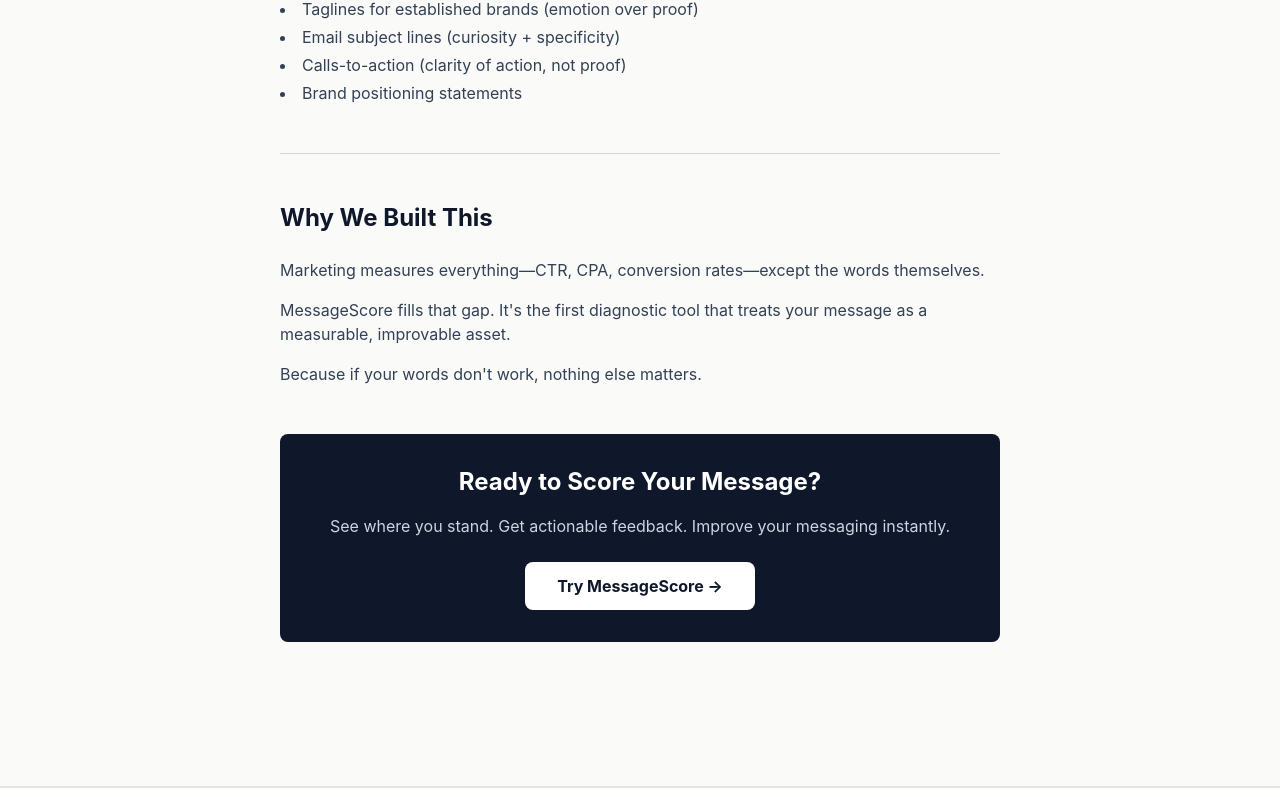
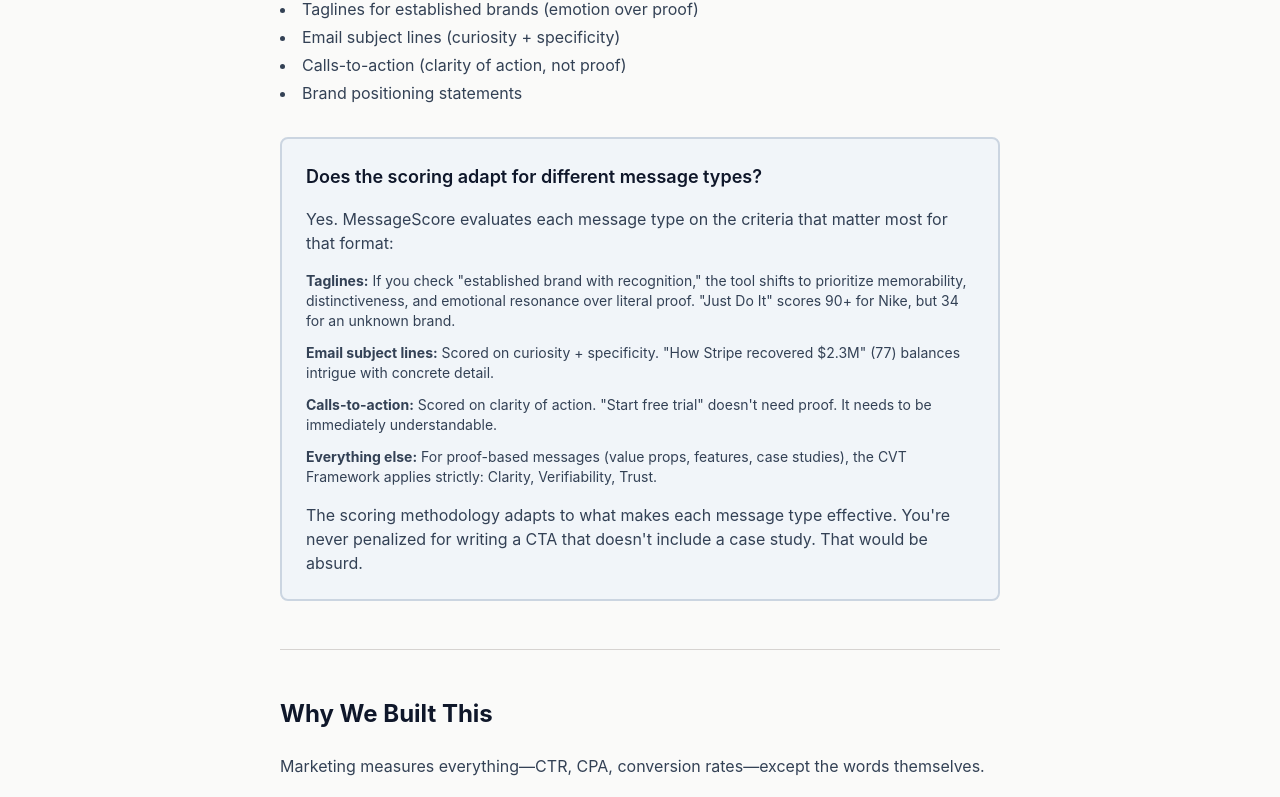
Before and after one commit to 0x570x/messagescore, a React (Vite) app: page /how-it-works in a window 1280 px wide. Shown: the part 3405-4202 px from the top of the page. Built offline with nearby package versions, Linux system fonts and the light colour scheme.

Commit message:
Add scoring adaptation explanation and remove em-dashes

```diff
--- a/src/HowItWorks.jsx
+++ b/src/HowItWorks.jsx
@@ -186,12 +186,29 @@
           </ul>
 
           <p className="text-slate-700 mb-4"><strong>When does it not apply?</strong></p>
-          <ul className="list-disc list-inside text-slate-700 mb-12 space-y-1">
+          <ul className="list-disc list-inside text-slate-700 mb-8 space-y-1">
             <li>Taglines for established brands (emotion over proof)</li>
             <li>Email subject lines (curiosity + specificity)</li>
             <li>Calls-to-action (clarity of action, not proof)</li>
             <li>Brand positioning statements</li>
           </ul>
+
+          <div className="bg-slate-100 border-2 border-slate-300 rounded-lg p-6 mb-12">
+            <p className="text-lg font-semibold text-slate-900 mb-4">Does the scoring adapt for different message types?</p>
+            <p className="text-slate-700 mb-4">Yes. MessageScore evaluates each message type on the criteria that matter most for that format:</p>
+
+            <ul className="space-y-3 text-sm text-slate-700">
+              <li><strong>Taglines:</strong> If you check "established brand with recognition," the tool shifts to prioritize memorability, distinctiveness, and emotional resonance over literal proof. "Just Do It" scores 90+ for Nike, but 34 for an unknown brand.</li>
+
+              <li><strong>Email subject lines:</strong> Scored on curiosity + specificity. "How Stripe recovered $2.3M" (77) balances intrigue with concrete detail.</li>
+
+              <li><strong>Calls-to-action:</strong> Scored on clarity of action. "Start free trial" doesn't need proof. It needs to be immediately understandable.</li>
+
+              <li><strong>Everything else:</strong> For proof-based messages (value props, features, case studies), the CVT Framework applies strictly: Clarity, Verifiability, Trust.</li>
+            </ul>
+
+            <p className="text-slate-700 mt-4">The scoring methodology adapts to what makes each message type effective. You're never penalized for writing a CTA that doesn't include a case study. That would be absurd.</p>
+          </div>
 
           <hr className="my-12 border-stone-300" />
 
```
